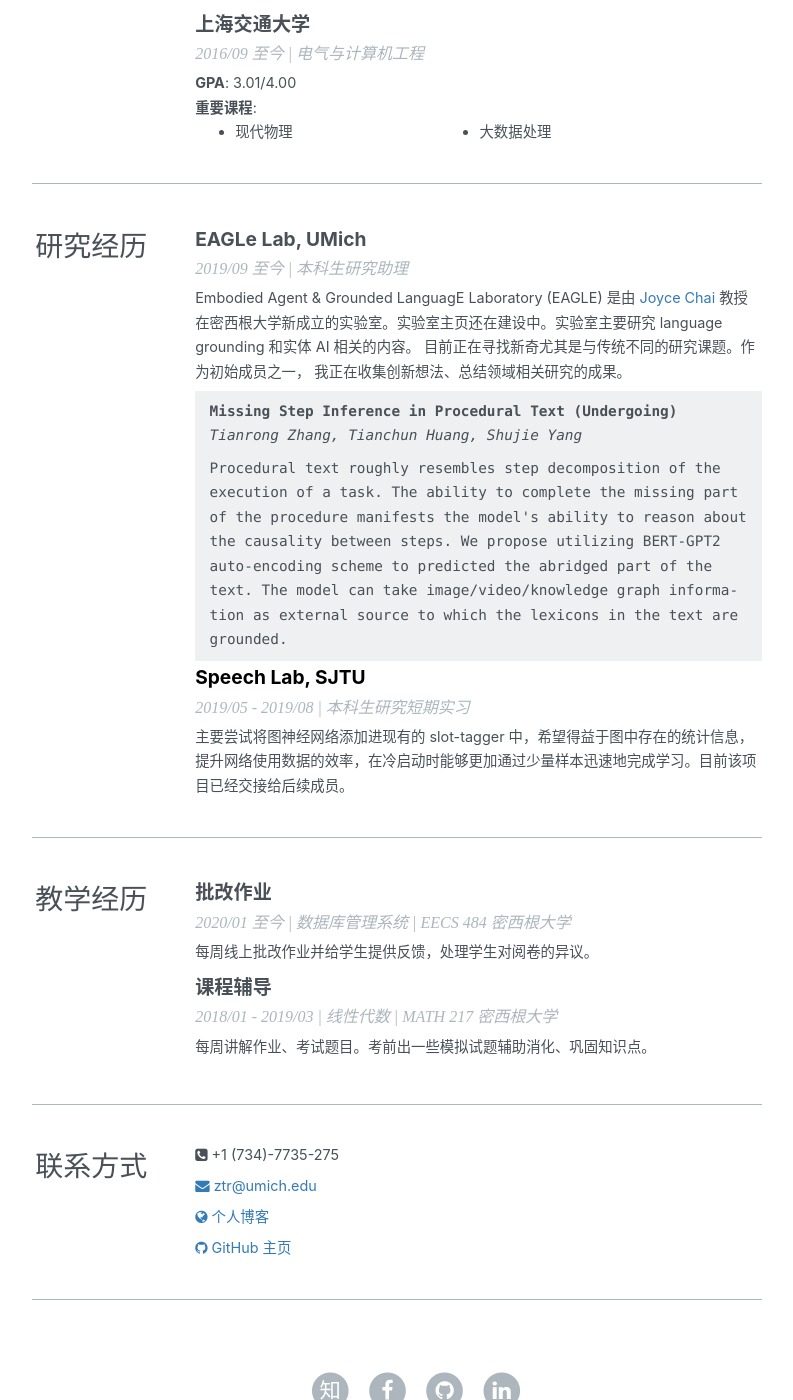
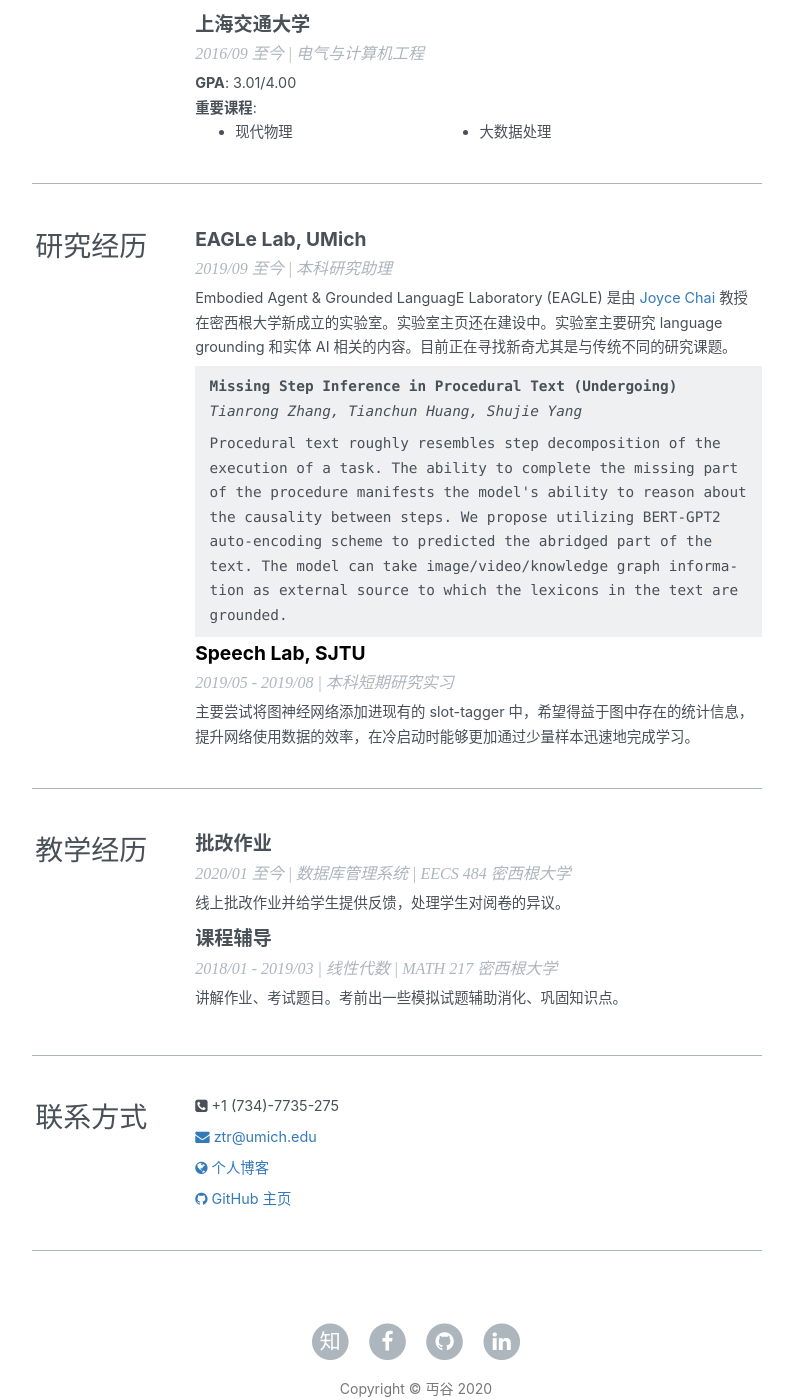
Before and after one commit to ZhangTianrong/ZhangTianrong.github.io, a Jekyll site: the page built from profile.html, in a window 1280 px wide and 1400 px high, scrolled down 893 px. Shown: the whole window, without its empty margins (224-1017 px from the left). Built offline with Jekyll 4.4.1, drawn with Linux system fonts in a browser that asks for light colours; nearby versions of some CDN libraries; some web fonts are replaced; comment, search, counter and statistics services are not loaded; some of the changed text lies outside the part shown.

Commit message:
fix typo

```diff
--- a/profile.html
+++ b/profile.html
@@ -45,7 +45,7 @@ header-img: "img/tag-bg.jpg"
                 <div class="block">
                     <div class="block-content">
                         <p>我是张天容，计算机科学和电气与计算机工程专业学士，毕业于 <a href="https://cse.engin.umich.edu/">密西根大学工程学院</a> and <a href="http://umji.sjtu.edu.cn/">上海交通大学密西根学院</a>. </p>
-                        <p>目前我正从事自然语言处理相关的研究，尤其是 language grounding。 该领域还包括了 situated language，探究语言的产生等方向。</p>
+                        <p>目前我主要希望研究自然语言处理相关领域，尤其是 language grounding。 该领域还包括了 situated language，探究语言的产生等方向。</p>
                     </div>
                 </div>
             </div>
@@ -118,10 +118,10 @@ header-img: "img/tag-bg.jpg"
                         EAGLe Lab, UMich
                     </div>
                     <div class="block-subtitle">
-                        2019/09 至今 | 本科生研究助理
+                        2019/09 至今 | 本科研究助理
                     </div>
                     <div class="block-content">
-                        <p>Embodied Agent & Grounded LanguagE Laboratory (EAGLE) 是由 <a href="https://web.eecs.umich.edu/~chaijy/">Joyce Chai</a> 教授在密西根大学新成立的实验室。实验室主页还在建设中。实验室主要研究 language grounding 和实体 AI 相关的内容。 目前正在寻找新奇尤其是与传统不同的研究课题。作为初始成员之一， 我正在收集创新想法、总结领域相关研究的成果。</p>
+                        <p>Embodied Agent & Grounded LanguagE Laboratory (EAGLE) 是由 <a href="https://web.eecs.umich.edu/~chaijy/">Joyce Chai</a> 教授在密西根大学新成立的实验室。实验室主页还在建设中。实验室主要研究 language grounding 和实体 AI 相关的内容。目前正在寻找新奇尤其是与传统不同的研究课题。</p>
                         <div class="project-item-odd">
                         <p>
                         <p class='project-title'><strong>Missing Step Inference in Procedural Text (Undergoing)</strong></p>
@@ -136,10 +136,10 @@ header-img: "img/tag-bg.jpg"
                         <a href="https://speechlab.sjtu.edu.cn/">Speech Lab, SJTU</a>
                     </div>
                     <div class="block-subtitle">
-                        2019/05 - 2019/08 | 本科生研究短期实习
+                        2019/05 - 2019/08 | 本科短期研究实习
                     </div>
                     <div class="block-content">
-                        主要尝试将图神经网络添加进现有的 slot-tagger 中，希望得益于图中存在的统计信息，提升网络使用数据的效率，在冷启动时能够更加通过少量样本迅速地完成学习。目前该项目已经交接给后续成员。
+                        主要尝试将图神经网络添加进现有的 slot-tagger 中，希望得益于图中存在的统计信息，提升网络使用数据的效率，在冷启动时能够更加通过少量样本迅速地完成学习。
                     </div>
                 </div>
             </div>
@@ -158,7 +158,7 @@ header-img: "img/tag-bg.jpg"
                         2020/01 至今 | 数据库管理系统 | EECS 484 密西根大学
                     </div>
                     <div class="block-content">
-                        <p>每周线上批改作业并给学生提供反馈，处理学生对阅卷的异议。</p>
+                        <p>线上批改作业并给学生提供反馈，处理学生对阅卷的异议。</p>
 
                 </div>
 
@@ -170,7 +170,7 @@ header-img: "img/tag-bg.jpg"
                         2018/01 - 2019/03 | 线性代数 | MATH 217 密西根大学
                     </div>
                     <div class="block-content">
-                        <p>每周讲解作业、考试题目。考前出一些模拟试题辅助消化、巩固知识点。</p>
+                        <p>讲解作业、考试题目。考前出一些模拟试题辅助消化、巩固知识点。</p>
                     </div>
                 </div>
             </div>
```
Also changed, not shown: other parts of profile.html (+1 -1 lines).
